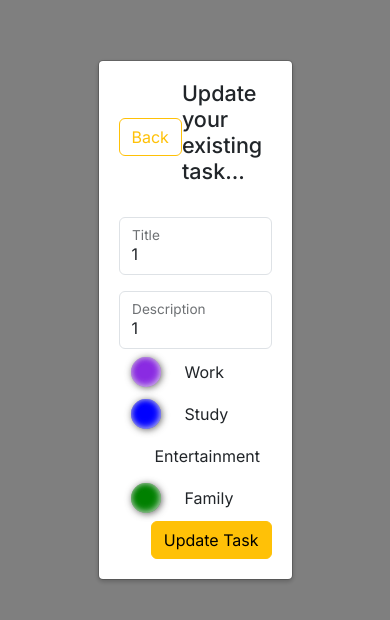
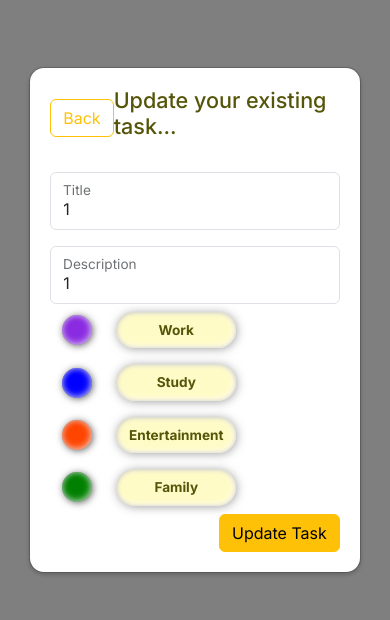
Before and after one commit to Tharindu-Nuwan/todo-app-frontend-react, a React (Vite) app: page /app/update/1/1/1 in a window 390 px wide. Shown: the part 102-722 px from the top of the page. Built offline with nearby package versions, Linux system fonts and the light colour scheme; sample sign-in values are in the browser's storage; a web font is replaced by a local one.

Commit message:
Change UI responsiveness

```diff
--- a/src/components/add-task/AddTask.css
+++ b/src/components/add-task/AddTask.css
@@ -15,7 +15,7 @@
     height: auto;
     background-color: white;
     padding: 20px;
-    border-radius: 5px;
+    border-radius: 15px;
     box-shadow: 0 2px 4px rgba(0, 0, 0, 0.2);
   }
 
@@ -27,6 +27,10 @@
     height: 30px;
     width: 30px;
     border-radius: 50%;
+}
+
+h4 {
+  color: rgb(85, 85, 10);
 }
 
 #cir-1 {
@@ -68,6 +72,7 @@
 
 @media screen and (min-width: 320px) and (max-width: 720px) {
   .modal-content {
+    width: 85%;
     height: auto;
   }
 }
--- a/src/components/add-task/AddTask.tsx
+++ b/src/components/add-task/AddTask.tsx
@@ -110,7 +110,7 @@ function AddTask() {
                 onClick={() => handleTagClick(1)}
               >
                 <div id="cir-1" className="circle"></div>
-                <div>Work</div>
+                <div className="txt-tag">Work</div>
               </div>
               <div
                 className={`tag d-flex align-items-center gap-4 p-2 px-2 ${
@@ -119,7 +119,7 @@ function AddTask() {
                 onClick={() => handleTagClick(2)}
               >
                 <div id="cir-2" className="circle"></div>
-                <div>Study</div>
+                <div className="txt-tag">Study</div>
               </div>
               <div
                 className={`tag d-flex align-items-center gap-4 p-2 px-2 ${
@@ -128,7 +128,7 @@ function AddTask() {
                 onClick={() => handleTagClick(3)}
               >
                 <div id="cir-3" className="circle"></div>
-                <div>Entertainment</div>
+                <div className="txt-tag">Entertainment</div>
               </div>
               <div
                 className={`tag d-flex align-items-center gap-4 p-2 px-2 ${
@@ -137,7 +137,7 @@ function AddTask() {
                 onClick={() => handleTagClick(4)}
               >
                 <div id="cir-4" className="circle"></div>
-                <div>Family</div>
+                <div className="txt-tag">Family</div>
               </div>
             </div>
           </div>
--- a/src/components/update-task/UpdateTask.css
+++ b/src/components/update-task/UpdateTask.css
@@ -19,15 +19,9 @@
   box-shadow: 0 2px 4px rgba(0, 0, 0, 0.2);
 }
 
-.dots-container-update {
-  display: flex;
-  flex-direction: row;
-  margin-top: 30px;
-  justify-content: space-between;
-}
-
 @media screen and (min-width: 320px) and (max-width: 720px) {
   .modal-content {
+    width: 85%;
     height: auto;
   }
 }
--- a/src/components/update-task/UpdateTask.tsx
+++ b/src/components/update-task/UpdateTask.tsx
@@ -116,7 +116,7 @@ function UpdateTask() {
               ></input>
               <label>Description</label>
             </div>
-            <div className="dots-container-update">
+            <div className="dots-container-update d-flex flex-wrap justify-content-space-between">
               <div
                 className={`tag d-flex align-items-center gap-4 p-1 m-1 px-2 ${
                   tags.includes(1) ? "active" : ""
@@ -124,7 +124,7 @@ function UpdateTask() {
                 onClick={() => handleTagClick(1)}
               >
                 <div id="cir-1" className="circle"></div>
-                <div>Work</div>
+                <div className="txt-tag">Work</div>
               </div>
               <div
                 className={`tag d-flex align-items-center gap-4 p-1 m-1 px-2 ${
@@ -133,7 +133,7 @@ function UpdateTask() {
                 onClick={() => handleTagClick(2)}
               >
                 <div id="cir-2" className="circle"></div>
-                <div>Study</div>
+                <div className="txt-tag">Study</div>
               </div>
               <div
                 className={`tag d-flex align-items-center gap-4 p-1 m-1 px-2 ${
@@ -142,7 +142,7 @@ function UpdateTask() {
                 onClick={() => handleTagClick(3)}
               >
                 <div id="cir-3" className="circle"></div>
-                <div>Entertainment</div>
+                <div className="txt-tag">Entertainment</div>
               </div>
               <div
                 className={`tag d-flex align-items-center gap-4 p-1 m-1 px-2 ${
@@ -151,7 +151,7 @@ function UpdateTask() {
                 onClick={() => handleTagClick(4)}
               >
                 <div id="cir-4" className="circle"></div>
-                <div>Family</div>
+                <div className="txt-tag">Family</div>
               </div>
             </div>
             <div className="d-flex justify-content-end">
```
